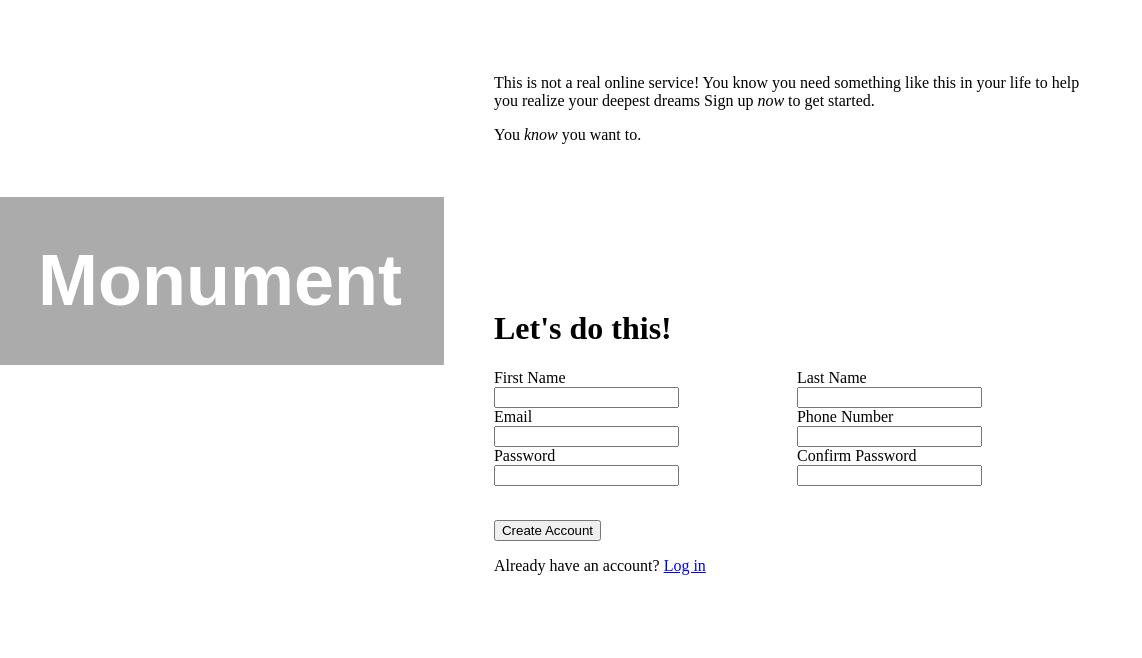
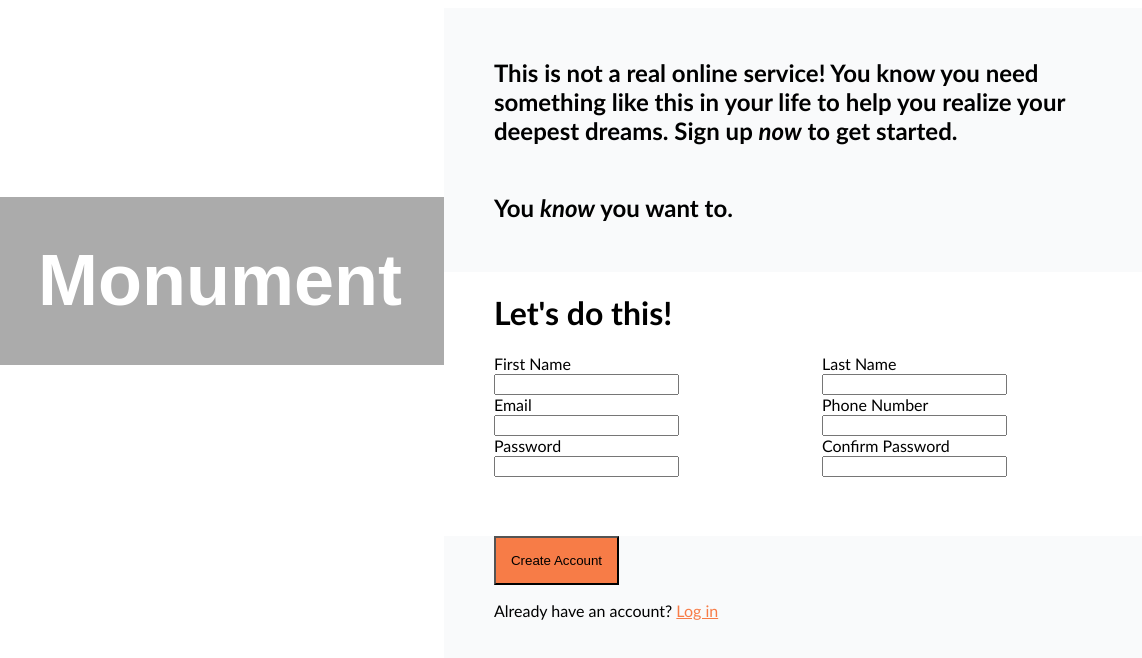
Before and after one commit to travwritescode/sign-up-form, a plain HTML site: page index.html in a window 1280 px wide. Shown: the full height of the page, 138-1280 px from the left. Drawn offline with Linux system fonts and the light colour scheme; a web font is replaced by a local one.

Commit message:
Tweak display of cta to match design doc

```diff
--- a/index.html
+++ b/index.html
@@ -27,7 +27,7 @@
         <div class="cta">
             <p>
                 This is not a real online service! You know you need something
-                like this in your life to help you realize your deepest dreams
+                like this in your life to help you realize your deepest dreams.
                 Sign up <em>now</em> to get started.
             </p>
             <p>
--- a/styles.css
+++ b/styles.css
@@ -58,15 +58,33 @@ body {
     display: flex;
     flex-direction: column;
 
-    padding: 50px;
+    font-family: Optima, Candara, 'Noto Sans', source-sans-pro, sans-serif;
+    font-weight: normal;
+
+    background-color: #F9FAFB;
+}
+
+.content > * {
+    padding-left: 50px;
 }
 
 .cta {
     flex-basis: 33%;
+    display: flex;
+    flex-direction: column;
+    justify-content: flex-end;
+
+    font-weight: 600;
+    font-size: 24px;
+}
+
+.cta > p:last-child {
+    margin-bottom: 50px;
 }
 
 form {
     flex-basis: 33%;
+    background-color: #fff;
 }
 
 .submit {
@@ -87,3 +105,12 @@ form {
 label {
     display: block;
 }
+
+button {
+    padding: 15px;
+    background-color: #f77c47;
+}
+
+a {
+    color: #f77c47;
+}
```
